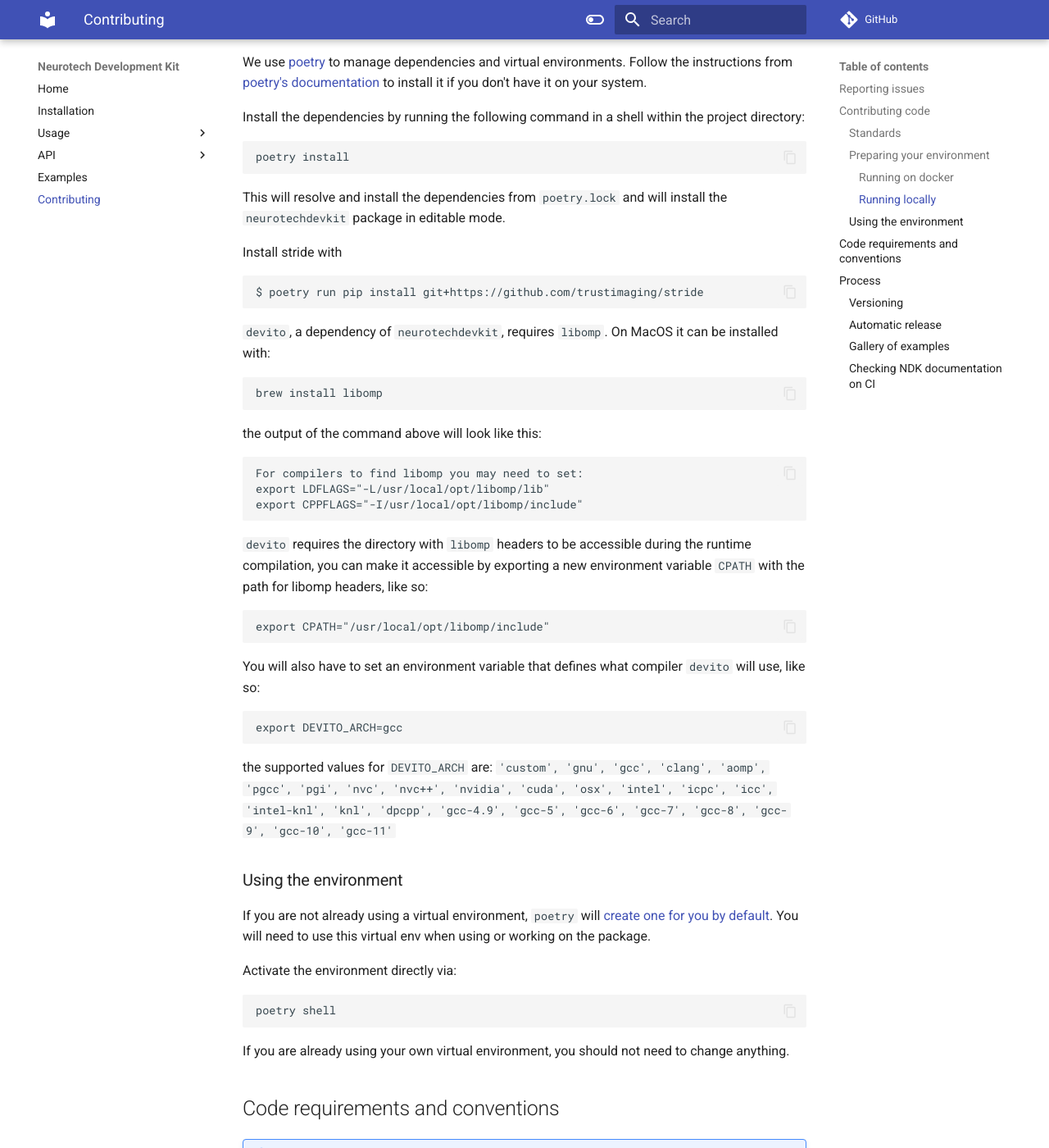
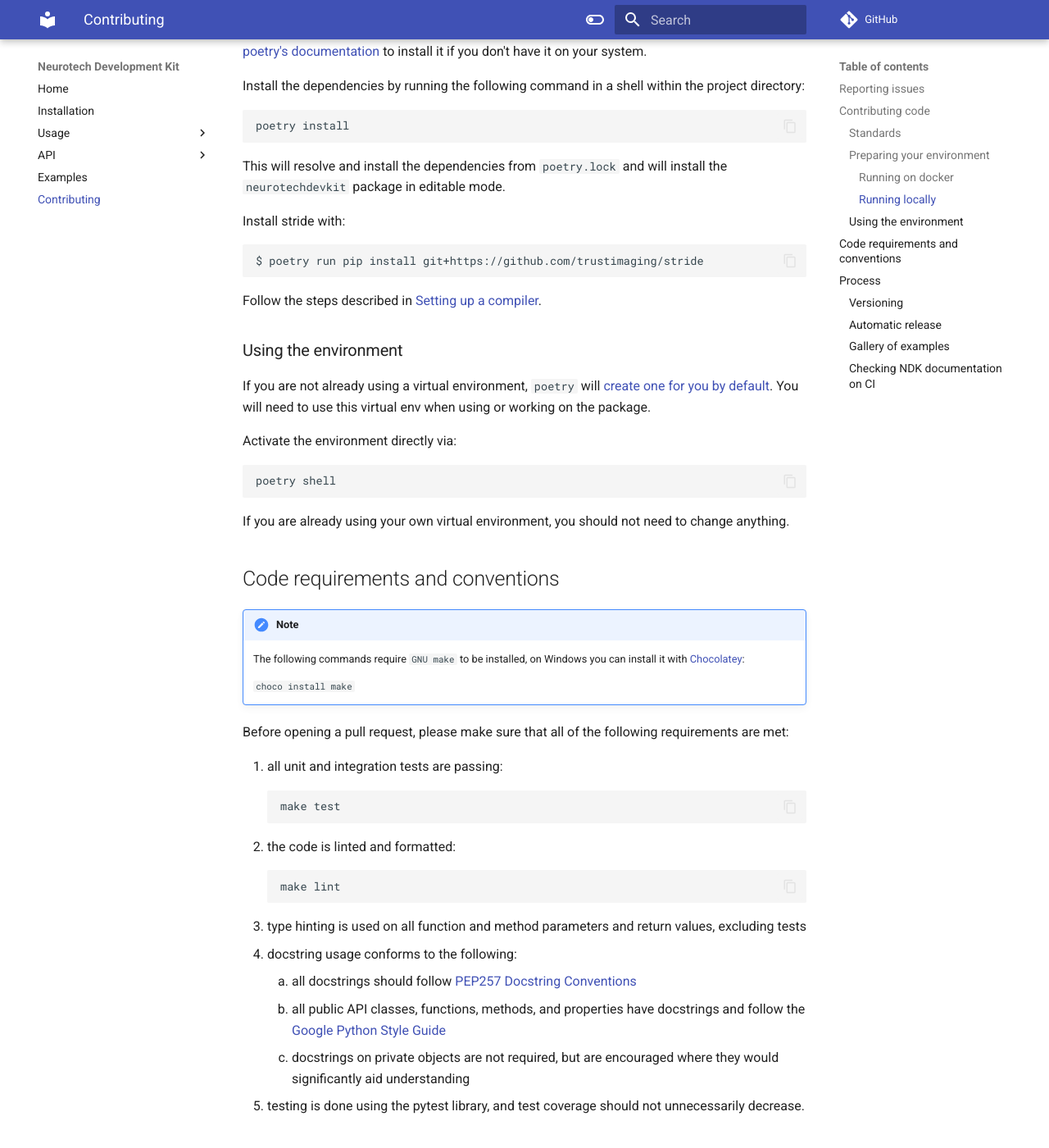
Before and after one commit to agencyenterprise/neurotechdevkit, an MkDocs documentation site: the page built from docs/contributing.md, in a window 1280 px wide and 1400 px high, scrolled down 1355 px. Shown: the whole window at 82% size. Built offline with MkDocs 1.6.1 and Material for MkDocs 9.7.7, drawn with Linux system fonts in a browser that asks for light colours; comment, search, counter and statistics services are not loaded; some of the changed text lies outside the part shown.

Commit message:
Improving docs for ARM MacOS (#76)
* Improving docs for ARM MacOS

* Updating contributing page removing duplication

* Removing duplicated steps

* Pointing to new installation.md page location

````diff
--- a/docs/contributing.md
+++ b/docs/contributing.md
@@ -37,8 +37,6 @@ If you don't want to install NDK's dependencies on your machine, you can run it
 
 * Run the container, which will start a jupyter notebook server:
    ```
-   git clone https://github.com/agencyenterprise/neurotechdevkit.git
-   cd neurotechdevkit
    docker compose up
    ```
 
@@ -59,40 +57,13 @@ poetry install
 This will resolve and install the dependencies from `poetry.lock` and will install the `neurotechdevkit` package in editable mode.
 
 
-Install stride with
+Install stride with:
 
 ```bash
 $ poetry run pip install git+https://github.com/trustimaging/stride
 ```
 
-`devito`, a dependency of `neurotechdevkit`, requires `libomp`. On MacOS it can be installed with:
-
-```
-brew install libomp
-```
-
-the output of the command above will look like this:
-
-```
-For compilers to find libomp you may need to set:
-export LDFLAGS="-L/usr/local/opt/libomp/lib"
-export CPPFLAGS="-I/usr/local/opt/libomp/include"
-```
-
-`devito` requires the directory with `libomp` headers to be accessible during the runtime compilation, you can make it accessible by exporting a new environment variable `CPATH` with the path for libomp headers, like so:
-
-```
-export CPATH="/usr/local/opt/libomp/include"
-```
-
-You will also have to set an environment variable that defines what compiler `devito` will use, like so:
-
-```
-export DEVITO_ARCH=gcc
-```
-
-the supported values for `DEVITO_ARCH` are: `'custom', 'gnu', 'gcc', 'clang', 'aomp', 'pgcc', 'pgi', 'nvc', 'nvc++', 'nvidia', 'cuda', 'osx', 'intel', 'icpc', 'icc', 'intel-knl', 'knl', 'dpcpp', 'gcc-4.9', 'gcc-5', 'gcc-6', 'gcc-7', 'gcc-8', 'gcc-9', 'gcc-10', 'gcc-11'`
-
+Follow the steps described in [Setting up a compiler](installation.md#setting-up-a-compiler).
 
 ### Using the environment
 
````
Also changed, not shown: docs/installation.md (+4 -13 lines), docs/usage/troubleshooting.md (+14 -0 lines).
